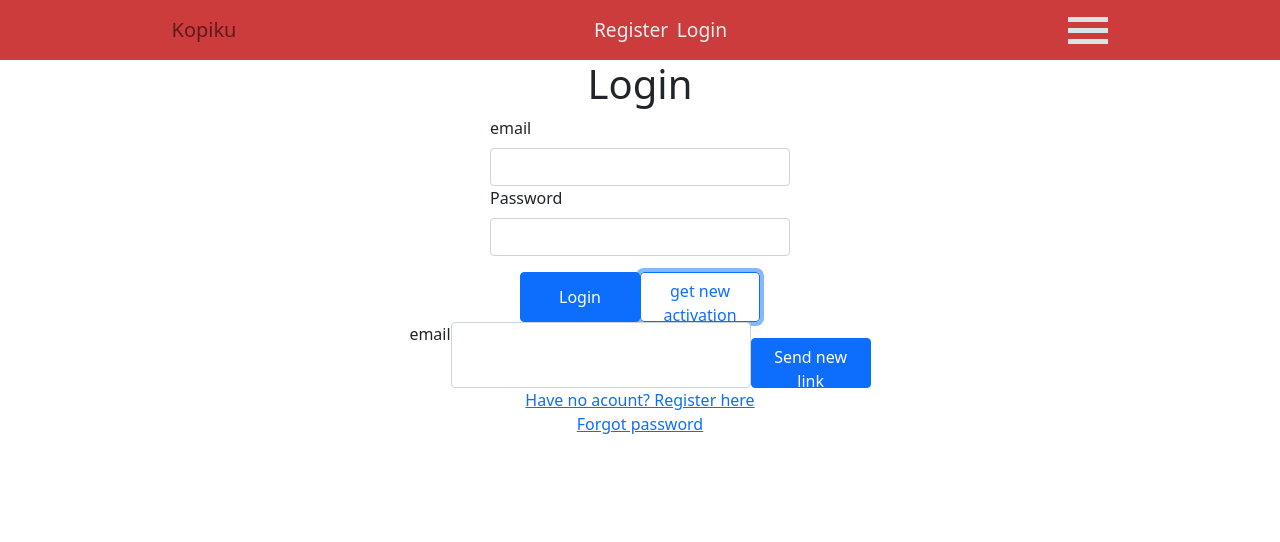
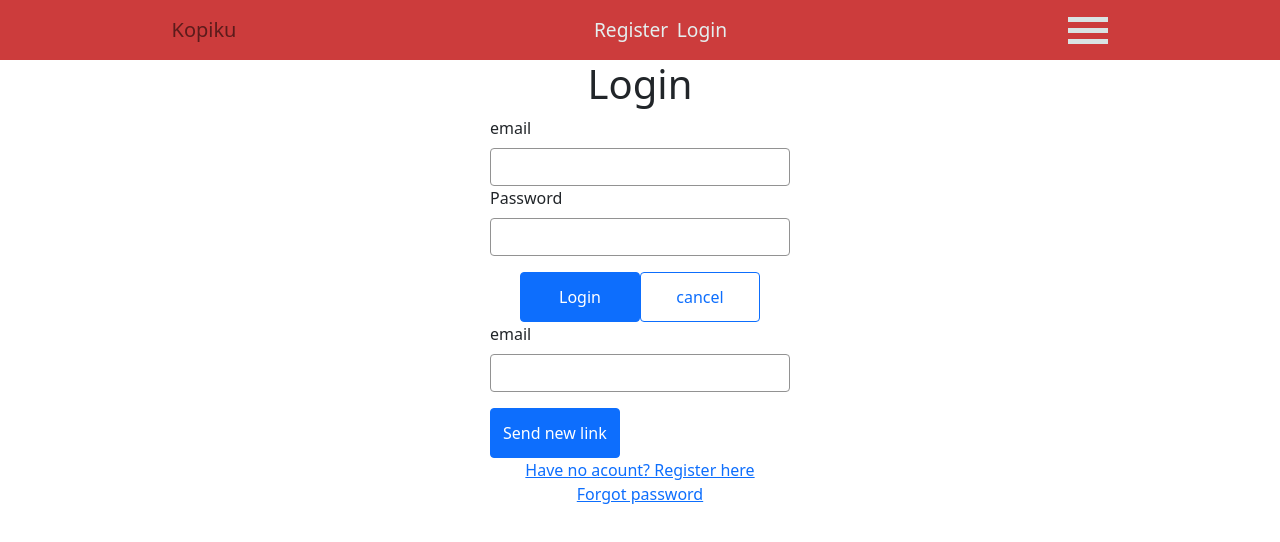
Before and after one commit to MuhammadFadhil10/coffee-shop-clients, a React (Create React App) app: page /login in a window 1280 px wide. Both pictures are taken after a click on the button "get new activation Link". Shown: the top 542 px of the page. Built offline with nearby package versions, Linux system fonts and the light colour scheme.

Commit message:
add reset password page

```diff
--- a/src/components/AlertMessage.js
+++ b/src/components/AlertMessage.js
@@ -1,10 +1,16 @@
-import { Alert } from 'react-bootstrap';
+import { useEffect, useState } from 'react';
 import 'bootstrap/dist/css/bootstrap.min.css';
 
+import { Alert } from 'react-bootstrap';
+
 const AlertMessage = ({ type, message }) => {
+	const [showAlert, setShowAlert] = useState(true);
+
 	return (
 		<>
-			<Alert variant={type}>{message}</Alert>
+			<Alert className={showAlert ? '' : 'd-none'} variant={type}>
+				{message}
+			</Alert>
 		</>
 	);
 };
--- a/src/index.js
+++ b/src/index.js
@@ -8,6 +8,7 @@ import Register from './pages/auth/Register';
 import ActivationAccount from './pages/auth/ActivationAccount';
 
 import Navigation from './components/Navigation';
+import ResetPassword from './pages/auth/ResetPassword';
 
 const root = ReactDOM.createRoot(document.getElementById('root'));
 root.render(
@@ -21,6 +22,7 @@ root.render(
 				path='/account/activation/:activationToken'
 				element={<ActivationAccount />}
 			></Route>
+			<Route path='/reset-password' element={<ResetPassword />}></Route>
 		</Routes>
 	</BrowserRouter>
 );
--- a/src/pages/auth/Auth.module.css
+++ b/src/pages/auth/Auth.module.css
@@ -1,10 +1,25 @@
 .registerForm input,
 .loginForm input {
 	width: 300px;
+	border: 1px solid #929292;
 }
+.loginForm input:focus,
+.registerForm input:focus {
+	box-shadow: none;
+	border: 1px solid #3b3b3b;
+}
+
 .registerForm button,
 .loginForm button {
-	width: 120px;
+	display: flex;
+	justify-content: center;
+	align-items: center;
+	min-width: 120px;
 	height: 50px;
 	margin-top: 1rem;
 }
+
+.registerForm button:focus,
+.loginForm button:focus {
+	box-shadow: none;
+}
--- a/src/pages/auth/Login.js
+++ b/src/pages/auth/Login.js
@@ -119,12 +119,16 @@ const Login = () => {
 						<Button onClick={() => sendLogin()}>Login</Button>
 						<Button
 							variant='outline-primary'
-							onClick={() => setShowNewTokenEmail(true)}
+							onClick={() =>
+								!showNewTokenEmail
+									? setShowNewTokenEmail(true)
+									: setShowNewTokenEmail(false)
+							}
 						>
-							get new activation Link
+							{!showNewTokenEmail ? 'get new activation Link' : 'cancel'}
 						</Button>
 					</div>
-					<Form.Group className={showNewTokenEmail ? 'd-flex' : 'd-none'}>
+					<Form.Group className={showNewTokenEmail ? '' : 'd-none'}>
 						<Form.Label>email</Form.Label>
 						<Form.Control
 							autoComplete='off'
@@ -141,7 +145,7 @@ const Login = () => {
 					</Form.Group>
 				</Form>
 				<Link to='/register'>Have no acount? Register here</Link>
-				<Link to='#'>Forgot password</Link>
+				<Link to='/reset-password'>Forgot password</Link>
 			</Container>
 		</>
 	);
--- /dev/null
+++ b/src/pages/auth/ResetPassword.js
@@ -0,0 +1,15 @@
+import { useState, useEffect } from 'react';
+import 'bootstrap/dist/css/bootstrap.min.css';
+import { Form, Button } from 'react-bootstrap';
+
+import usePost from '../../hooks/usePost';
+
+const ResetPassword = () => {
+	return (
+		<>
+			<h1>Hello from reset password</h1>
+		</>
+	);
+};
+
+export default ResetPassword;
```
